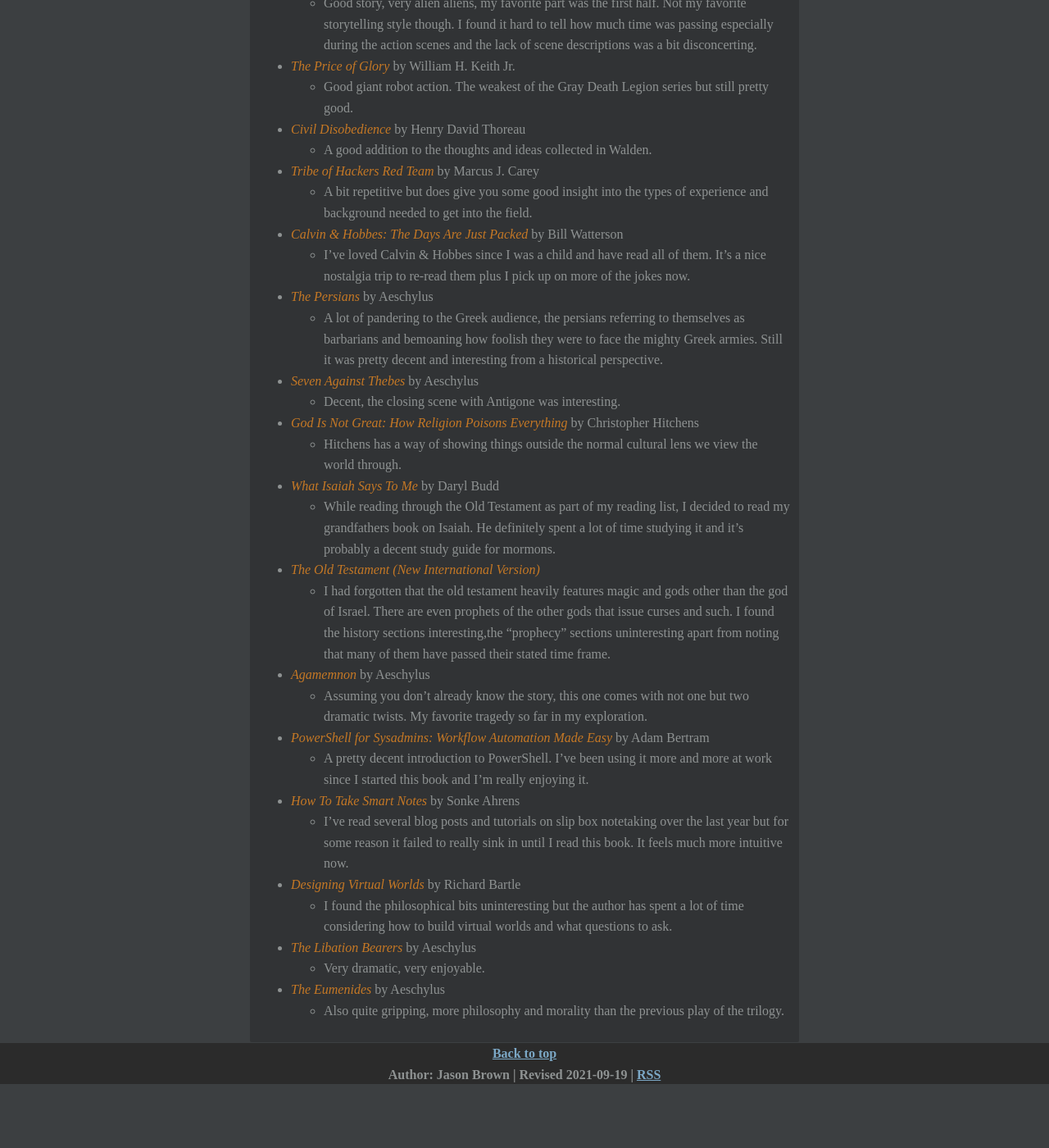
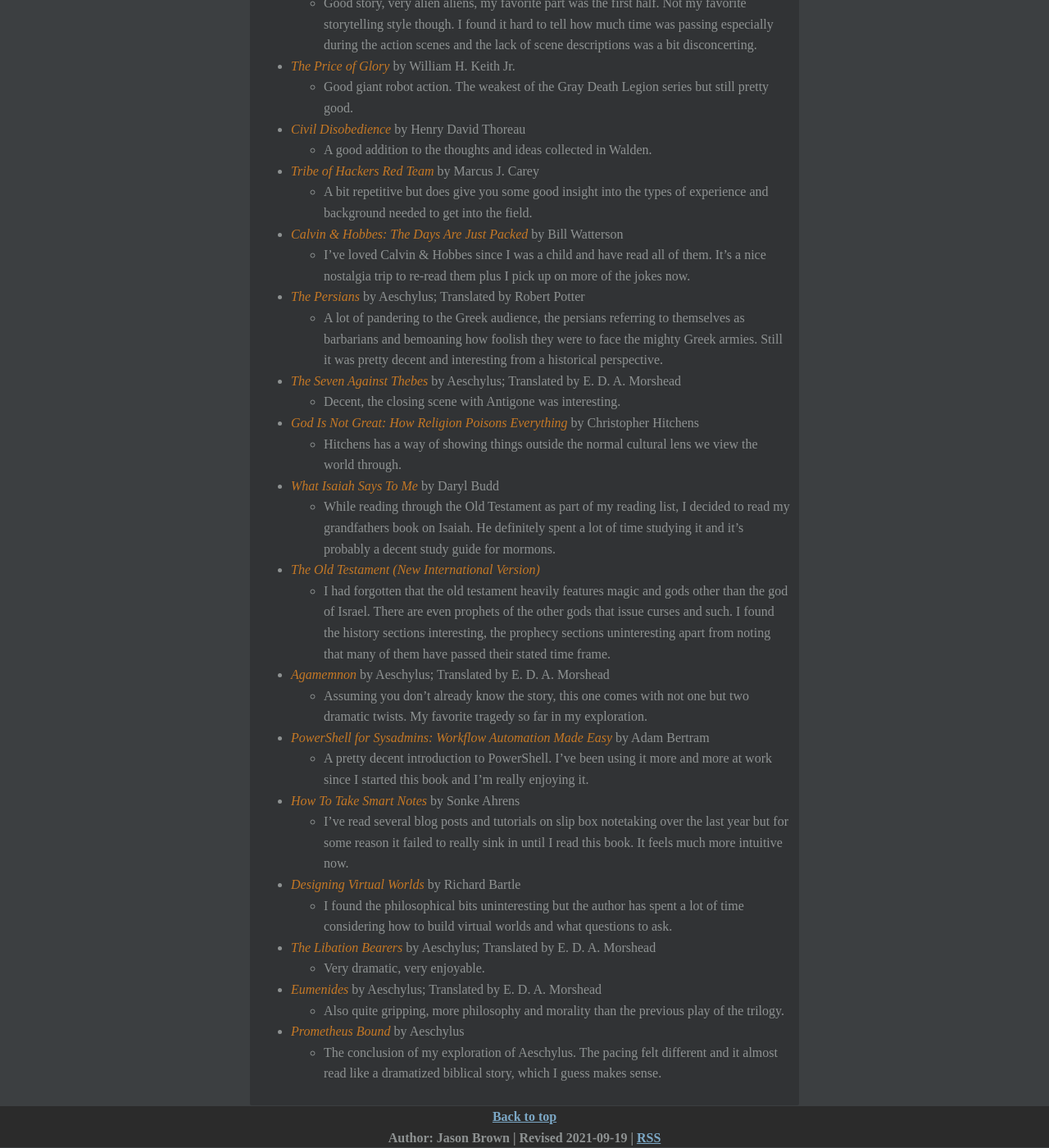
Before and after one commit to noUsernamesLef7/noUsernamesLef7.github.io, a Jekyll site: the page built from personal/books/index.md, in a window 1280 px wide and 1400 px high, scrolled down 1333 px. Shown: the whole window at 82% size. Built offline with Jekyll 4.4.1, drawn with Linux system fonts in a browser that asks for light colours; before the commit the page ends 2656 px from its top, so only the background shows below that; some of the changed text lies outside the part shown.

Commit message:
Add some more books.

```diff
--- a/personal/books/index.md
+++ b/personal/books/index.md
@@ -41,17 +41,17 @@ I like many others have recently come to the realization that I no longer read b
 	* A bit repetitive but does give you some good insight into the types of experience and background needed to get into the field.
 * *Calvin & Hobbes: The Days Are Just Packed* by Bill Watterson
 	* I've loved Calvin & Hobbes since I was a child and have read all of them. It's a nice nostalgia trip to re-read them plus I pick up on more of the jokes now.
-* *The Persians* by Aeschylus
+* *The Persians* by Aeschylus; Translated by Robert Potter
 	* A lot of pandering to the Greek audience, the persians referring to themselves as barbarians and bemoaning how foolish they were to face the mighty Greek armies. Still it was pretty decent and interesting from a historical perspective.
-* *Seven Against Thebes* by Aeschylus
+* *The Seven Against Thebes* by Aeschylus; Translated by E. D. A. Morshead
 	* Decent, the closing scene with Antigone was interesting.
 * *God Is Not Great: How Religion Poisons Everything* by Christopher Hitchens
 	* Hitchens has a way of showing things outside the normal cultural lens we view the world through.
 * *What Isaiah Says To Me* by Daryl Budd
 	* While reading through the Old Testament as part of my reading list, I decided to read my grandfathers book on Isaiah. He definitely spent a lot of time studying it and it's probably a decent study guide for mormons.
 * *The Old Testament (New International Version)*
-	* I had forgotten that the old testament heavily features magic and gods other than the god of Israel. There are even prophets of the other gods that issue curses and such. I found the history sections interesting,the "prophecy" sections uninteresting apart from noting that many of them have passed their stated time frame.
-* *Agamemnon* by Aeschylus
+	* I had forgotten that the old testament heavily features magic and gods other than the god of Israel. There are even prophets of the other gods that issue curses and such. I found the history sections interesting, the prophecy sections uninteresting apart from noting that many of them have passed their stated time frame.
+* *Agamemnon* by Aeschylus; Translated by E. D. A. Morshead
 	* Assuming you don't already know the story, this one comes with not one but two dramatic twists. My favorite tragedy so far in my exploration.
 * *PowerShell for Sysadmins: Workflow Automation Made Easy* by Adam Bertram
 	* A pretty decent introduction to PowerShell. I've been using it more and more at work since I started this book and I'm really enjoying it.
@@ -59,7 +59,9 @@ I like many others have recently come to the realization that I no longer read b
 	* I've read several blog posts and tutorials on slip box notetaking over the last year but for some reason it failed to really sink in until I read this book. It feels much more intuitive now.
 * *Designing Virtual Worlds* by Richard Bartle
 	* I found the philosophical bits uninteresting but the author has spent a lot of time considering how to build virtual worlds and what questions to ask.
-* *The Libation Bearers* by Aeschylus
+* *The Libation Bearers* by Aeschylus; Translated by E. D. A. Morshead
 	* Very dramatic, very enjoyable.
-* *The Eumenides* by Aeschylus
+* *Eumenides* by Aeschylus; Translated by E. D. A. Morshead
 	* Also quite gripping, more philosophy and morality than the previous play of the trilogy.
+* *Prometheus Bound* by Aeschylus
+	* The conclusion of my exploration of Aeschylus. The pacing felt different and it almost read like a dramatized biblical story, which I guess makes sense.
```
Also changed, not shown: other parts of personal/books/index.md (+1 -1 lines).
